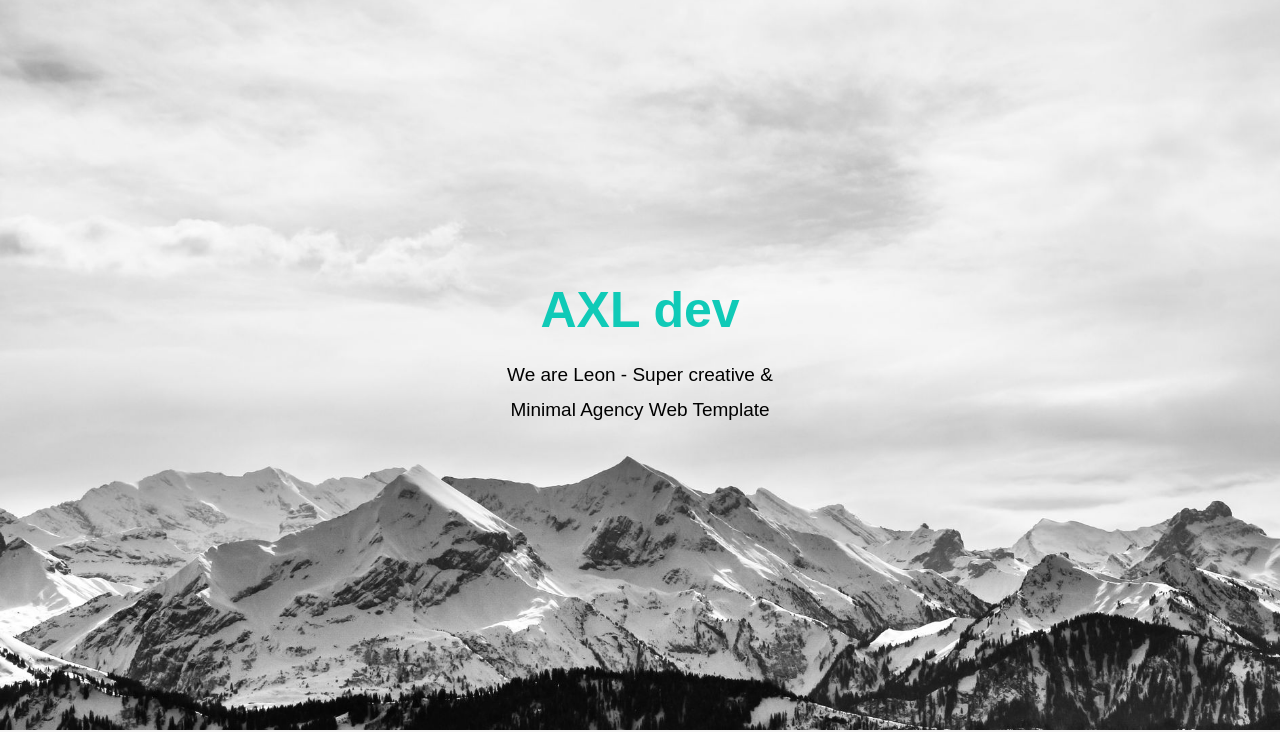
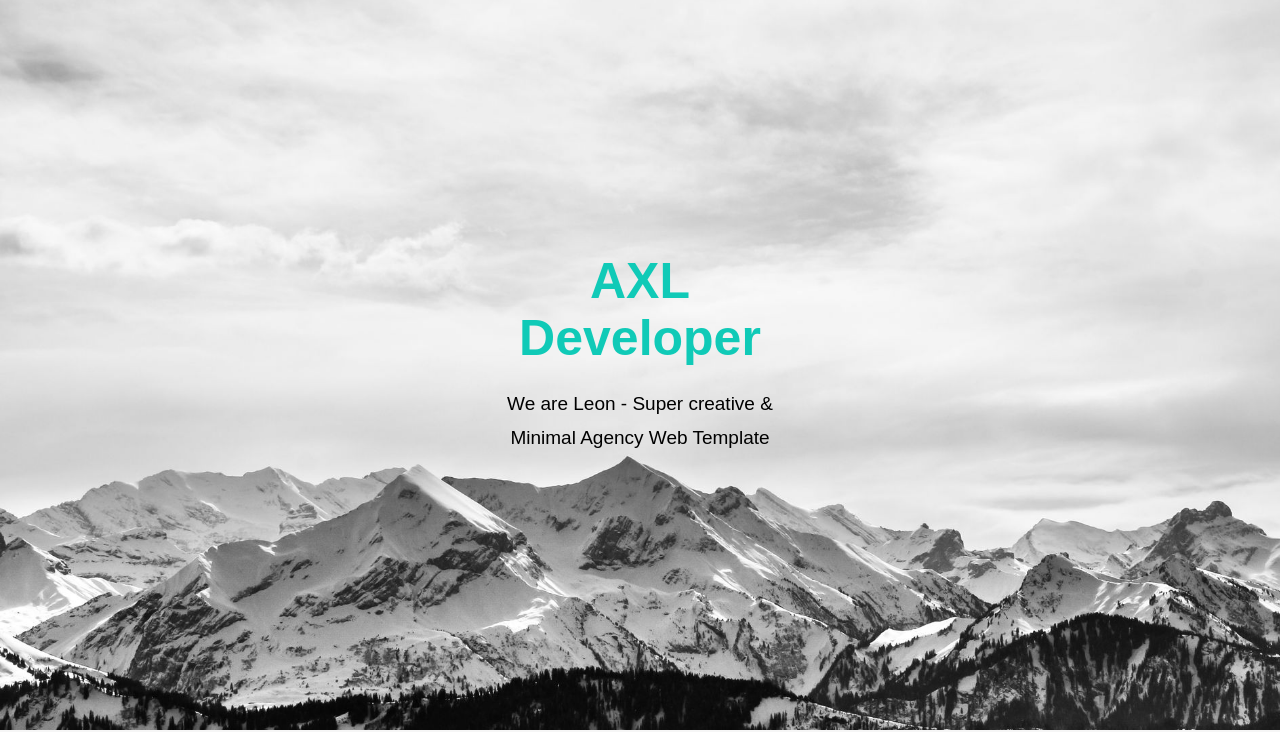
Before and after one commit to zouhaeir/leon, a plain HTML site: page index.html in a window 1280 px wide. Shown: the part 70-802 px from the top of the page. Drawn offline with Linux system fonts and the light colour scheme.

Commit message:
Update index.html

```diff
--- a/index.html
+++ b/index.html
@@ -36,7 +36,7 @@
     <!-- Start landing -->
     <div class="landing">
         <div class="intro-text">
-            <h1>AXL dev</h1>
+            <h1>AXL Developer</h1>
             <p>We are Leon - Super creative & Minimal Agency Web Template</p>
         </div>
     </div>
```
